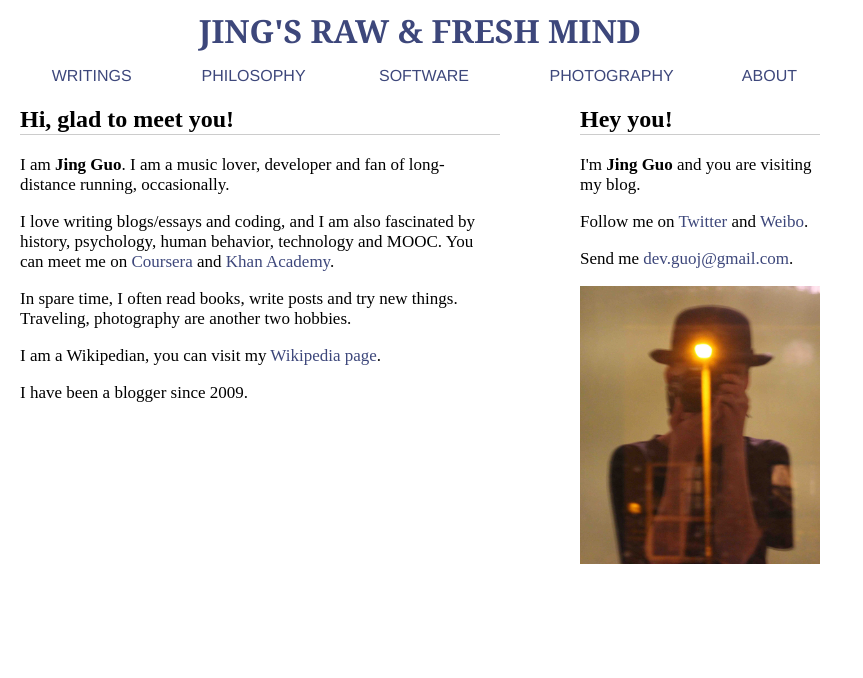
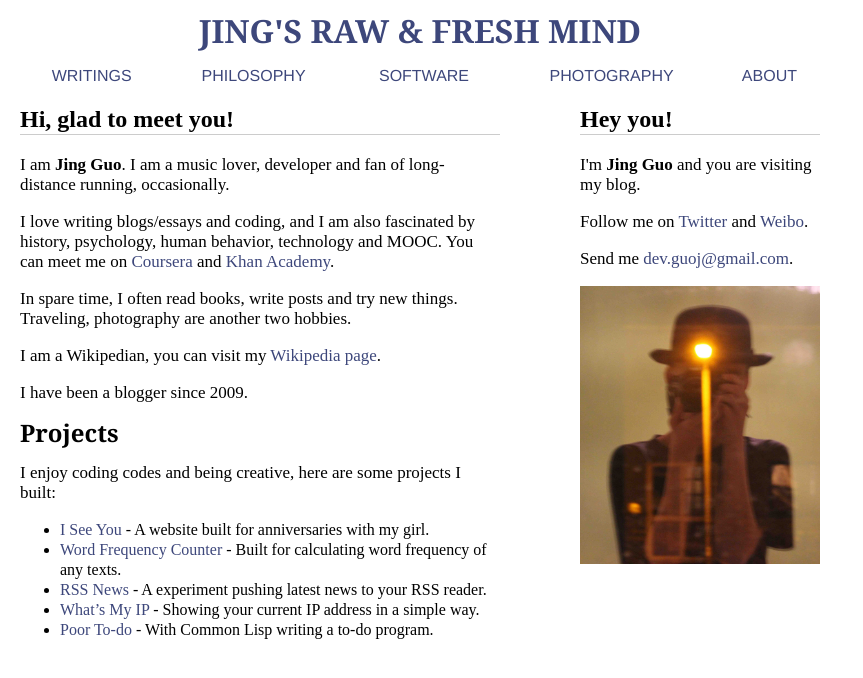
Before and after one commit to guojing0/guojing0.github.io, a Jekyll site: the page built from about-me.md, in a window 1280 px wide. Shown: the top 678 px of the page, without its empty margins (0-863 px from the left). Built offline with Jekyll 4.4.1, drawn with Linux system fonts in a browser that asks for light colours; Markdown is read by kramdown in place of the engine named in the settings.

Commit message:
projects

```diff
--- a/about-me.md
+++ b/about-me.md
@@ -5,10 +5,21 @@ title: Hi, glad to meet you!
 
 I am **Jing Guo**. I am a music lover, developer and fan of long-distance running, occasionally.
 
-I love writing blogs/essays and coding, and I am also fascinated by history, psychology, human behavior, technology and MOOC. You can meet me on <a href="https://www.coursera.org/user/i/361951d01125a4915d2bc9815ad17a1b">Coursera</a> and <a href="https://www.khanacademy.org/profile/guojing/">Khan Academy</a>.
+I love writing blogs/essays and coding, and I am also fascinated by history, psychology, human behavior, technology and MOOC. You can meet me on [Coursera](https://www.coursera.org/user/i/361951d01125a4915d2bc9815ad17a1b) and [Khan Academy](https://www.khanacademy.org/profile/guojing/).
 
 In spare time, I often read books, write posts and try new things. Traveling, photography are another two hobbies.
 
-I am a Wikipedian, you can visit my <a href="http://zh.wikipedia.org/wiki/User:Guojkiwi">Wikipedia page</a>.
+I am a Wikipedian, you can visit my [Wikipedia page](http://zh.wikipedia.org/wiki/User:Guojkiwi).
 
 I have been a blogger since 2009.
+
+Projects
+=====
+
+I enjoy coding codes and being creative, here are some projects I built:
+
+* [I See You](http://iseeyou.funnyguo.me/) - A website built for anniversaries with my girl.
+* [Word Frequency Counter](https://github.com/guojing0/my_python/blob/master/frequency.py) - Built for calculating word frequency of any texts.
+* [RSS News](http://rssnews.funnyguo.me/) - A experiment pushing latest news to your RSS reader.
+* [What's My IP](http://whatsmyip.funnyguo.me/) - Showing your current IP address in a simple way.
+* [Poor To-do](https://github.com/guojing0/common-lisp/blob/master/todo.lisp) - With Common Lisp writing a to-do program.
```
